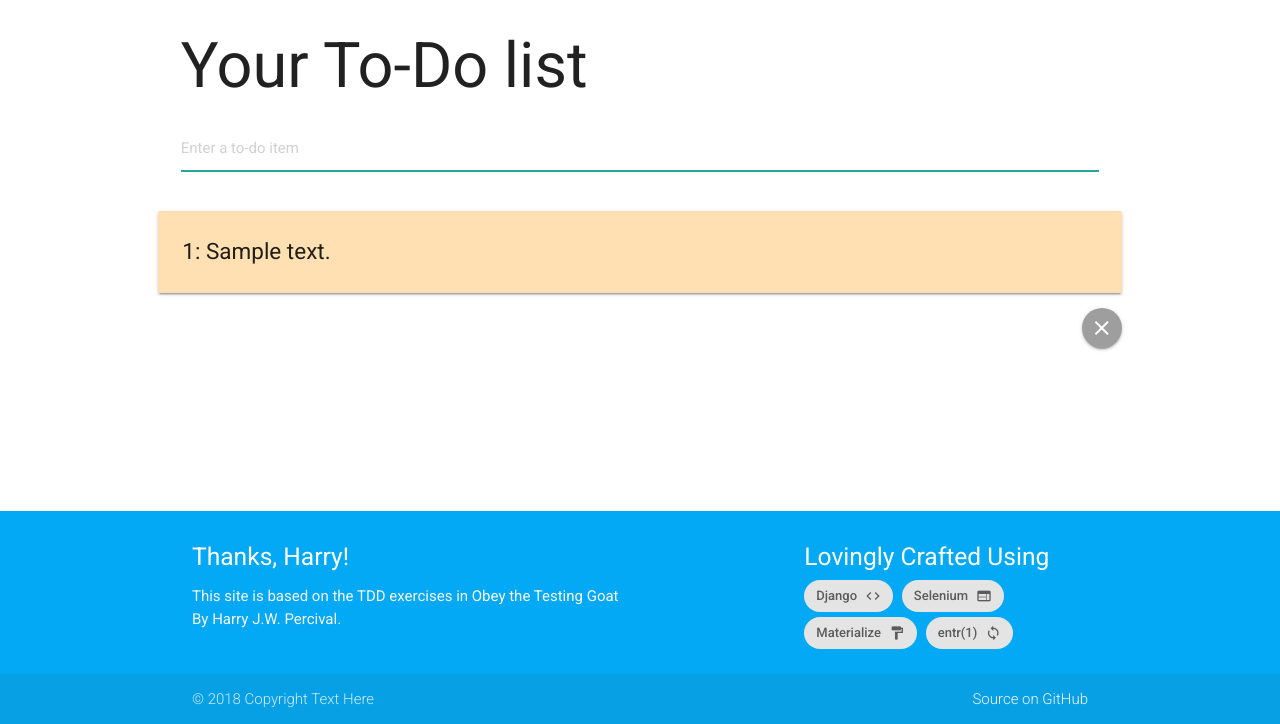
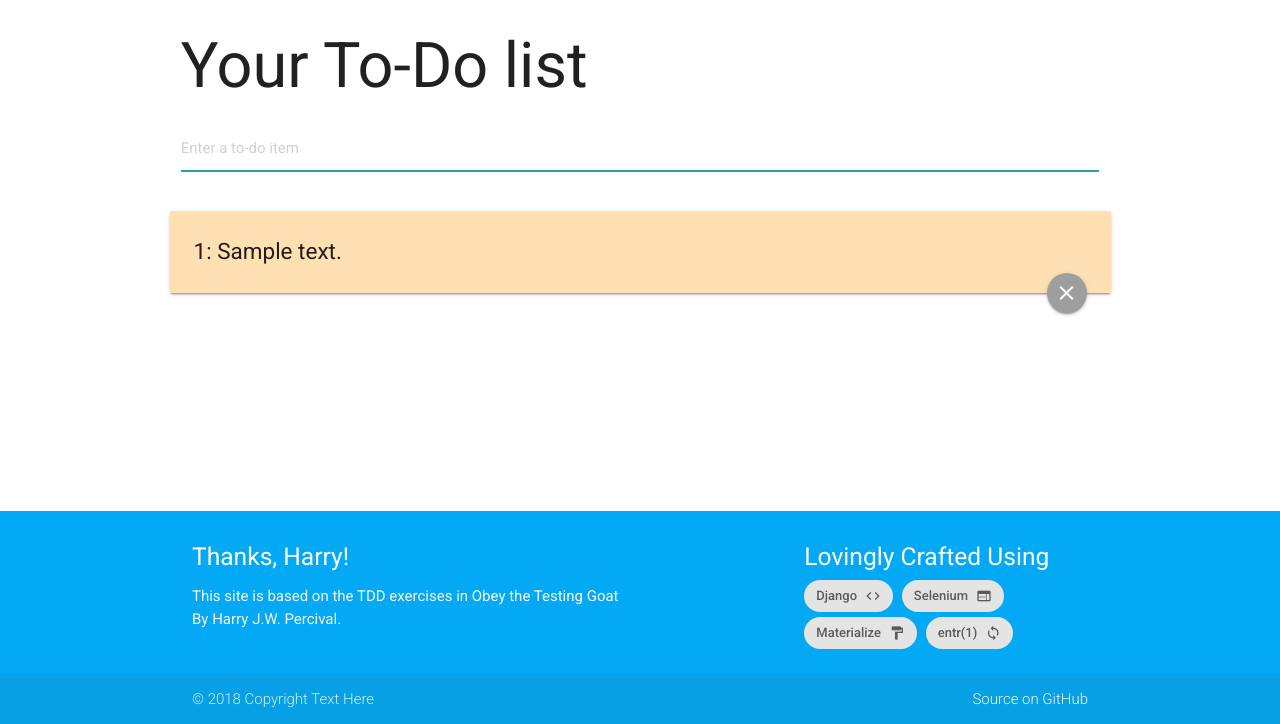
Before and after one commit to PeppyHare/python-tdd-book, a Django app: page /lists/1/ in a window 1280 px wide. Shown: the part 76-800 px from the top of the page. Run offline with Django 3.2, Linux system fonts and the light colour scheme; tables that the repository leaves empty hold one stand-in row (values such as "Sample post").

Commit message:
Playing around with page styling and css

```diff
--- a/django/lists/templates/list.html
+++ b/django/lists/templates/list.html
@@ -7,12 +7,10 @@
 {% block table %}
   <div class="row" id="id_list_table">
     {% for item in list.item_set.all %}
-    <div class="row">
-    <div class="card-panel orange lighten-4">
+    <div class="card orange lighten-4">
+		<a class="btn-floating halfway-fab waves-effect waves-light grey"><i class="material-icons">close</i></a>
     	<div class="card-content list-view">{{ forloop.counter }}: {{ item.text }}
-    	</div>
     </div>
-	<a class="btn-floating right waves-effect waves-light grey"><i class="material-icons">close</i></a>
 	</div>
     {% endfor %}
   </table>
```
